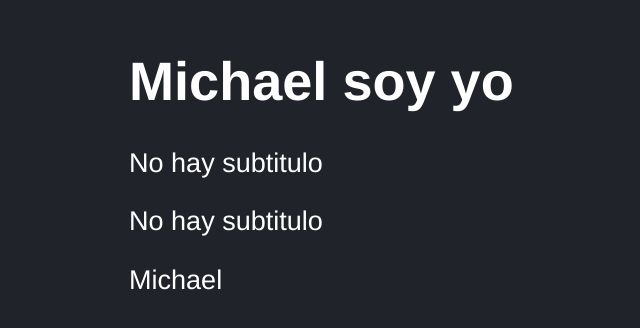
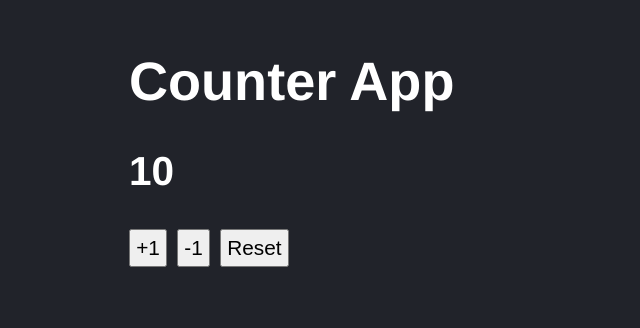
Before and after one commit to ForeverMikk/react-vite, a React (Vite) app: page / in a window 1280 px wide. Shown: the part 134-462 px from the top of the page, without its empty margins (19-659 px from the left). Built offline with nearby package versions, Linux system fonts and the light colour scheme.

Commit message:
Pruebas en el componente <CounterApp>

```diff
--- a/src/CounterApp.jsx
+++ b/src/CounterApp.jsx
@@ -15,7 +15,7 @@ const CounterApp = ({value}) => {
     return (
         <>
             <h1>Counter App</h1>
-            <p>valor: { counter }</p>
+            <h2>{counter}</h2>
             <button onClick={ () => handleChange(true) }>+1</button>
             <button onClick={ () => handleChange(false) }>-1</button>
             <button onClick={ handleReset }>Reset</button>
--- a/src/main.jsx
+++ b/src/main.jsx
@@ -8,7 +8,7 @@ import CounterApp from './CounterApp';
 
 ReactDOM.createRoot(document.getElementById('root')).render(
     <React.StrictMode>
-        <FirstApp title='Michael soy yo'/>
-        {/* <CounterApp value={10}/> */}
+        {/* <FirstApp title='Michael soy yo'/> */}
+        <CounterApp value={10}/>
     </React.StrictMode>
 )
```
Also changed, not shown: 2 other files (tests, documents, lock files or other folders).
